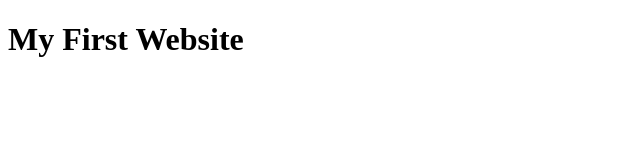
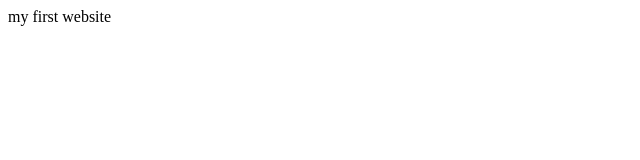
Before and after one commit to mejba2021/my-first-website, a plain HTML site: page index.html in a window 1280 px wide. Shown: the whole page, without its empty margins (0-640 px from the left). Drawn offline with Linux system fonts and the light colour scheme.

Commit message:
learn git hub

```diff
--- a/index.html
+++ b/index.html
@@ -1,6 +1,10 @@
-<!DOCTYPE html>
-<html>
-    <body>
-        <h1>My First Website</h1>
-    </body>
+<html lang="en">
+<head>
+    <meta charset="UTF-8">
+    <meta name="viewport" content="width=device-width, initial-scale=1.0">
+    <title>Document</title>
+</head>
+<body>
+    <p>my first website</p>
+</body>
 </html>
```
